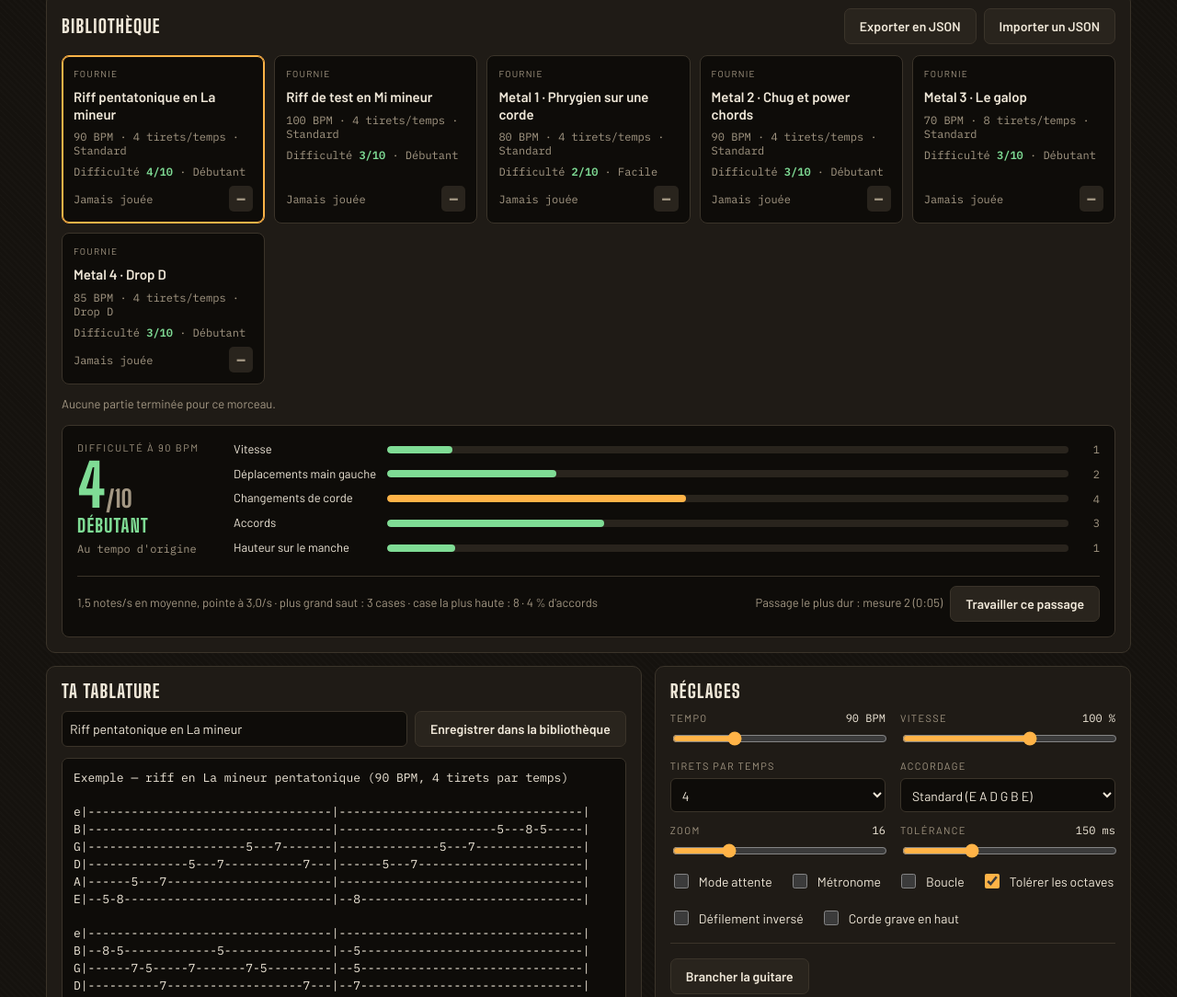
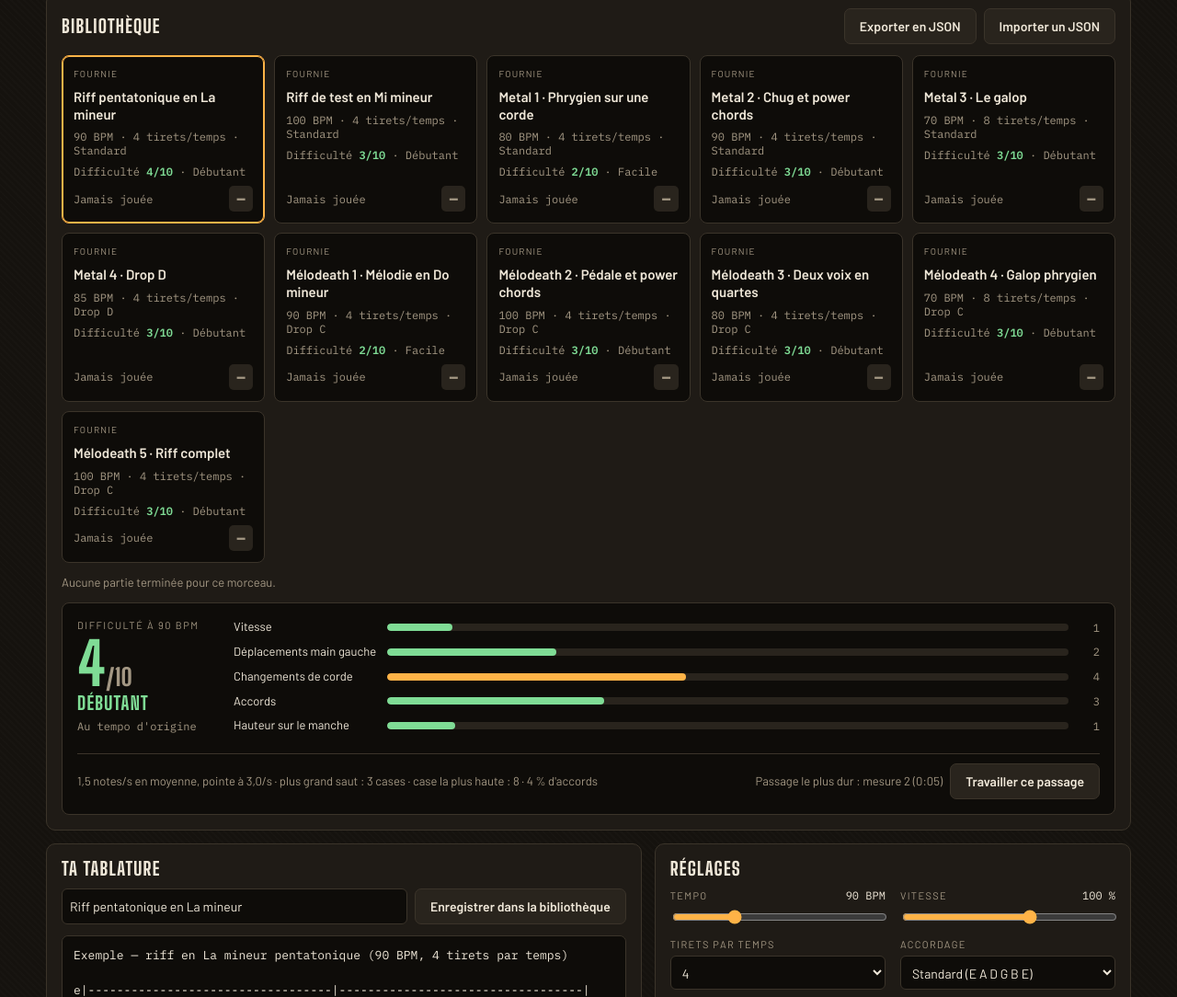
Before and after one commit to PierreHuchette/GuitareZero.AI, a plain HTML site: page index.html in a window 1280 px wide. Shown: the part 541-1625 px from the top of the page at 92% size. Drawn offline with Linux system fonts and the light colour scheme.

Commit message:
Ajoute 5 riffs mélodeath en Drop C, renomme le bouton micro, corrige les notes sous les noms de cordes
Co-Authored-By: Claude Opus 5.5 <noreply@anthropic.com>
Claude-Session: https://claude.ai/code/session_01DM9E8z7aLLSW2VDRTgCLyQ

```diff
--- a/index.html
+++ b/index.html
@@ -179,7 +179,7 @@ body.gamemode.rotated #game{inset:auto;top:0;left:100vw;width:100vh;width:100dvh
       <h2 id="ovTitle">Branche et joue</h2>
       <p id="ovText">Choisis un morceau dans la bibliothèque, branche ta guitare ou utilise le micro, puis lance. Touche l'écran ou la barre <kbd>Espace</kbd> pour mettre en pause.</p>
       <div class="row" style="justify-content:center">
-        <button class="primary" id="ovConnect">Brancher la guitare</button>
+        <button class="primary" id="ovConnect">Activer le micro / la guitare</button>
         <button id="ovPlay">Jouer sans guitare</button>
       </div>
     </div>
@@ -266,7 +266,7 @@ body.gamemode.rotated #game{inset:auto;top:0;left:100vw;width:100vh;width:100dvh
         <label class="check"><input type="checkbox" id="flip"> Corde grave en haut</label>
       </div>
       <hr class="sep">
-      <div class="row"><button id="connectBtn">Brancher la guitare</button></div>
+      <div class="row"><button id="connectBtn">Activer le micro / la guitare</button></div>
       <div class="grid">
         <div class="field" style="grid-column:1/-1"><label for="source">Ce que tu branches</label><select id="source"><option value="cable">Câble jack sur l'entrée micro</option><option value="acoustic">Micro du téléphone ou du casque · guitare acoustique</option><option value="electric">Micro du téléphone ou du casque · électrique non branchée</option></select></div>
         <div class="field" style="grid-column:1/-1"><label for="device">Entrée audio</label><select id="device"><option value="">Entrée par défaut</option></select></div>
@@ -366,7 +366,46 @@ B|----------------|----------------|----------------|----------------|
 G|----------------|----------------|----------------|----------------|
 D|--------5---3---|--------7---5---|--------5---3---|--------3---0---|
 A|--------5---3---|--------7---5---|--------5---3---|--------3---0---|
-E|0-0-0-0-5---3---|0-0-0-0-7---5---|0-0-0-0-5---3---|0-0-0-0-3---0---|`},
+E|0-0-0-0-5---3---|0-0-0-0-7---5---|0-0-0-0-5---3---|0-0-0-0-3---0---|`},  {id:'b-md1', title:'Mélodeath 1 · Mélodie en Do mineur', bpm:90, cpb:4, tuning:'dropc', tab:`Mélodeath 1 - Mélodie en Do mineur sur la corde de Do (Drop C)
+
+e|----------------|----------------|----------------|----------------|
+B|----------------|----------------|----------------|----------------|
+G|----------------|----------------|----------------|----------------|
+D|0-2-3---7---5-3-|2-------------0-|0-2-3---5---7-5-|3---2---0-------|
+A|----------------|--4-------------|----------------|----------------|
+E|----------------|----------------|----------------|----------------|`},
+  {id:'b-md2', title:'Mélodeath 2 · Pédale et power chords', bpm:100, cpb:4, tuning:'dropc', tab:`Mélodeath 2 - Pédale sur la corde grave et power chords à un doigt (Drop C)
+
+e|----------------|----------------|----------------|----------------|
+B|----------------|----------------|----------------|----------------|
+G|----------------|----------------|----------------|----------------|
+D|--------3-------|--------5---3---|--------3-------|--------7---5---|
+A|--------3-------|--------5---3---|--------3-------|--------7---5---|
+E|0-0-0-0-3---0-0-|0-0-0-0-5---3---|0-0-0-0-3---0-0-|0-0-0-0-7---5---|`},
+  {id:'b-md3', title:'Mélodeath 3 · Deux voix en quartes', bpm:80, cpb:4, tuning:'dropc', tab:`Mélodeath 3 - Mélodie à deux cordes, même case (Drop C)
+
+e|----------------|----------------|----------------|----------------|
+B|----------------|----------------|----------------|----------------|
+G|0---2---3---5---|3---2---0-------|5---7---8---7---|5---3---2-------|
+D|0---2---3---5---|3---2---0-------|5---7---8---7---|5---3---2-------|
+A|----------------|----------------|----------------|----------------|
+E|----------------|----------------|----------------|----------------|`},
+  {id:'b-md4', title:'Mélodeath 4 · Galop phrygien', bpm:70, cpb:8, tuning:'dropc', tab:`Mélodeath 4 - Galop et power chords, couleur phrygienne (Drop C)
+
+e|--------------------------------|--------------------------------|
+B|--------------------------------|--------------------------------|
+G|--------------------------------|--------------------------------|
+D|----------------3---3-3-5---5-5-|----------------1---1-1---------|
+A|----------------3---3-3-5---5-5-|----------------1---1-1---------|
+E|0---0-0-0---0-0-3---3-3-5---5-5-|0---0-0-0---0-0-1---1-1-0-------|`},
+  {id:'b-md5', title:'Mélodeath 5 · Riff complet', bpm:100, cpb:4, tuning:'dropc', tab:`Mélodeath 5 - Chug, power chords et montée mélodique (Drop C)
+
+e|----------------|----------------|----------------|----------------|
+B|----------------|----------------|----------------|----------------|
+G|----------------|----------------|----------------|----------------|
+D|--------3-------|--------5---6---|--------3-------|0-2-3-5-7-5-3-2-|
+A|--------3-------|--------5---6---|--------3-------|----------------|
+E|0-0-0-0-3---0-0-|0-0-0-0-5---6---|0-0-0-0-3---0-0-|----------------|`},
 ];
 const TUNING_SHORT = {standard:'Standard', dropd:'Drop D', halfdown:'-½ ton', dropc:'Drop C'};
 const LIB = {user: [], scores: {}, currentId: null};
@@ -872,7 +911,8 @@ function draw(now){
   g.addColorStop(0,'rgba(255,179,71,0)'); g.addColorStop(.5,'rgba(255,179,71,.22)'); g.addColorStop(1,'rgba(255,179,71,0)');
   cx.fillStyle = g; cx.fillRect(hitX - 14, top - 18, 28, h - top - bot + 36);
   cx.fillStyle = '#ffb347'; cx.fillRect(hitX - 1.5, top - 18, 3, h - top - bot + 36);
-  // notes
+  // notes (masquées sous les noms de cordes)
+  cx.save(); cx.beginPath(); cx.rect(lineFrom, 0, lineTo - lineFrom, h); cx.clip();
   cx.textAlign = 'center'; cx.font = `600 ${gemFont}px "IBM Plex Mono", monospace`;
   for(const ev of G.events){
     const x = X(ev.col);
@@ -897,6 +937,7 @@ function draw(now){
       cx.globalAlpha = 1;
     }
   }
+  cx.restore();
   // attente
   if(S.wait && G.playing && G.pos >= 0){
     const ev = G.events[G.idx];
--- a/sw.js
+++ b/sw.js
@@ -1,6 +1,6 @@
 // Guitare Zero : garde l'appli disponible hors connexion.
 // Réseau d'abord (pour recevoir les mises à jour), cache si pas de réseau.
-const CACHE = 'guitare-zero-v1';
+const CACHE = 'guitare-zero-v2';
 const FILES = ['./', './index.html', './manifest.webmanifest', './icon-192.png', './icon-512.png'];
 self.addEventListener('install', e => { e.waitUntil(caches.open(CACHE).then(c => c.addAll(FILES))); self.skipWaiting(); });
 self.addEventListener('activate', e => {
```
